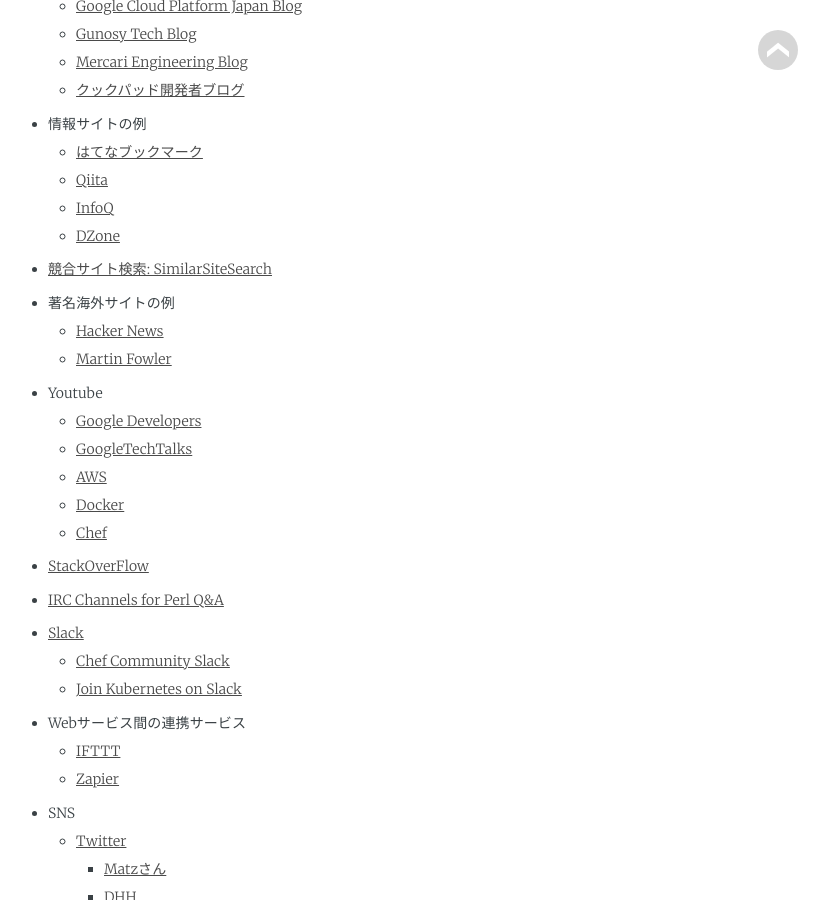
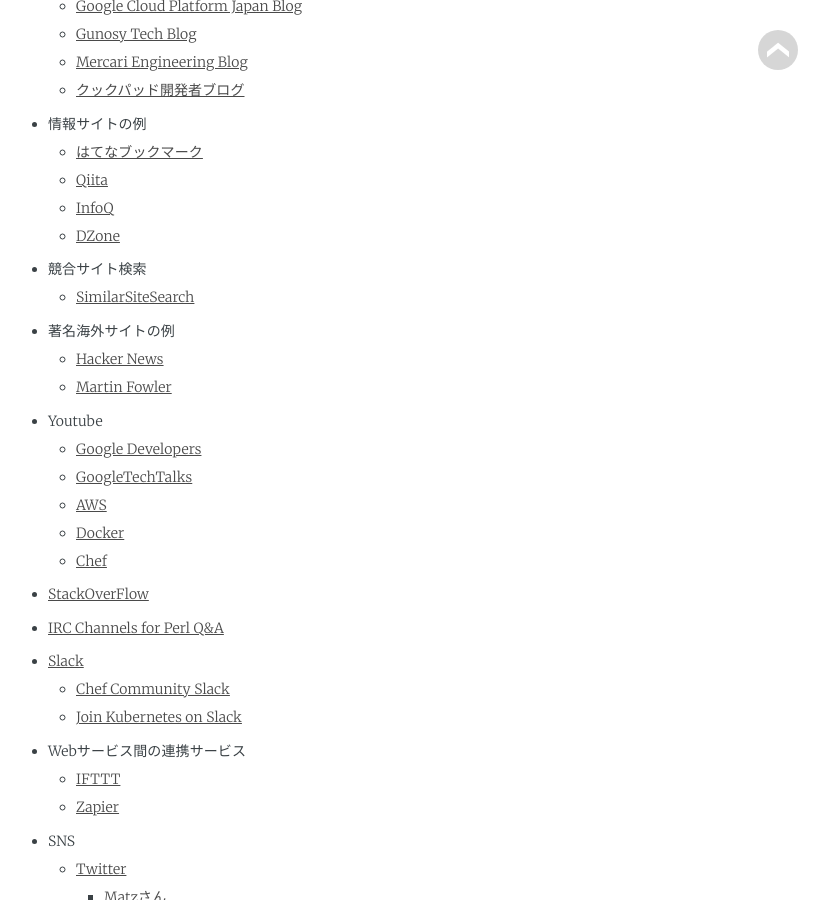
Before and after one commit to rehashfm/rehash.fm, a Jekyll site: the page built from _posts/2017-02-05-5.md, in a window 1280 px wide and 900 px high, scrolled down 1113 px. Shown: the whole window, without its empty margins (282-1111 px from the left). Built offline with Jekyll 4.4.1, drawn with Linux system fonts in a browser that asks for light colours; some web fonts are replaced.

Commit message:
Add title to #5

```diff
--- a/_posts/2017-02-05-5.md
+++ b/_posts/2017-02-05-5.md
@@ -37,7 +37,8 @@
   - [Qiita](http://qiita.com/)
   - [InfoQ](https://www.infoq.com/jp/)
   - [DZone](https://dzone.com/)
-- [競合サイト検索: SimilarSiteSearch](http://www.similarsitesearch.com/jp/)
+- 競合サイト検索
+  - [SimilarSiteSearch](http://www.similarsitesearch.com/jp/)
 - 著名海外サイトの例
   - [Hacker News](https://news.ycombinator.com/)
   - [Martin Fowler](https://www.martinfowler.com/)
```
